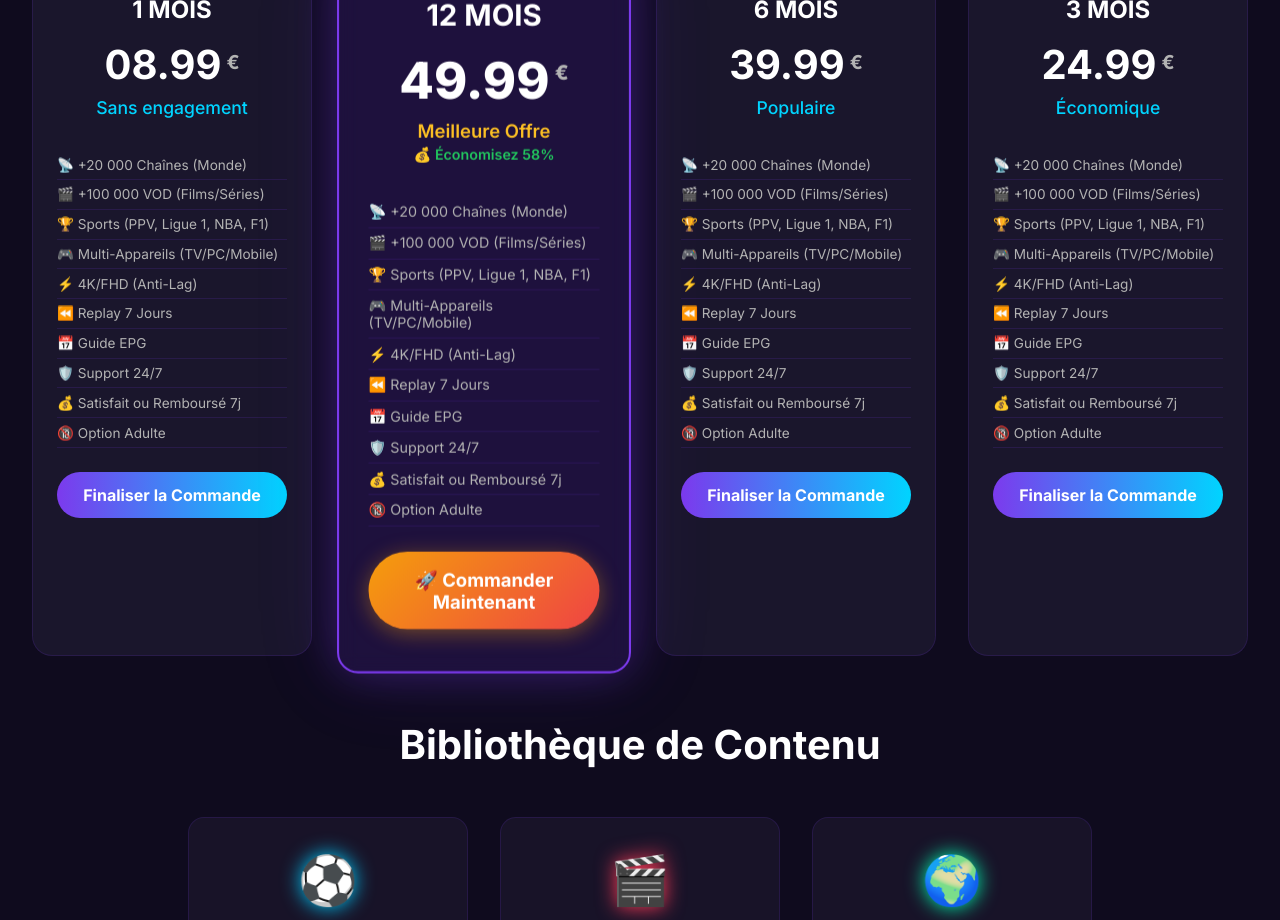
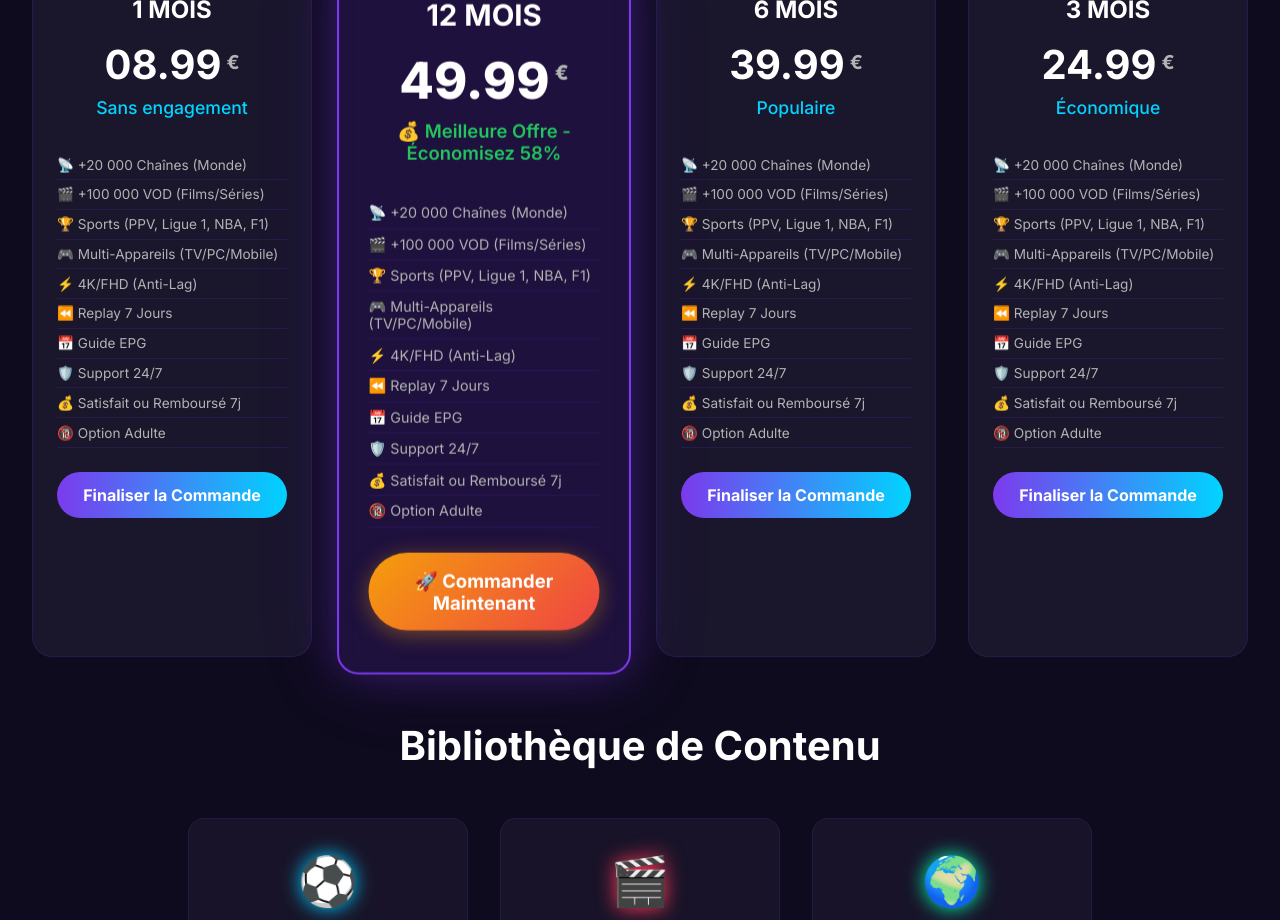
Before and after one commit to SmailNilson/iptv-platform, a Next.js app: page / in a window 1280 px wide. Shown: the part 1100-2020 px from the top of the page. Built offline with nearby package versions, Linux system fonts and the light colour scheme.

Commit message:
Combine period and savings into single line

```diff
--- a/src/components/home/PlansSection.tsx
+++ b/src/components/home/PlansSection.tsx
@@ -149,11 +149,10 @@ export const PlansSection = () => {
                             {getPrice(plan.name)} <span style={{ fontSize: '1.2rem', color: '#b3b3b3', marginTop: '10px' }}>€</span>
                         </div>
                         <div className={styles.period} style={{
-                            color: plan.highlight ? '#fbbf24' : 'var(--accent-2)',
+                            color: plan.highlight ? '#22c55e' : 'var(--accent-2)',
                             fontWeight: plan.highlight ? '600' : '500'
                         }}>
-                            {plan.period}
-                            {plan.highlight && <span style={{ display: 'block', fontSize: '0.85rem', color: '#22c55e', marginTop: '4px' }}>💰 Économisez 58%</span>}
+                            {plan.highlight ? '💰 Meilleure Offre - Économisez 58%' : plan.period}
                         </div>
 
                         <ul className={styles.planFeatures}>
```
